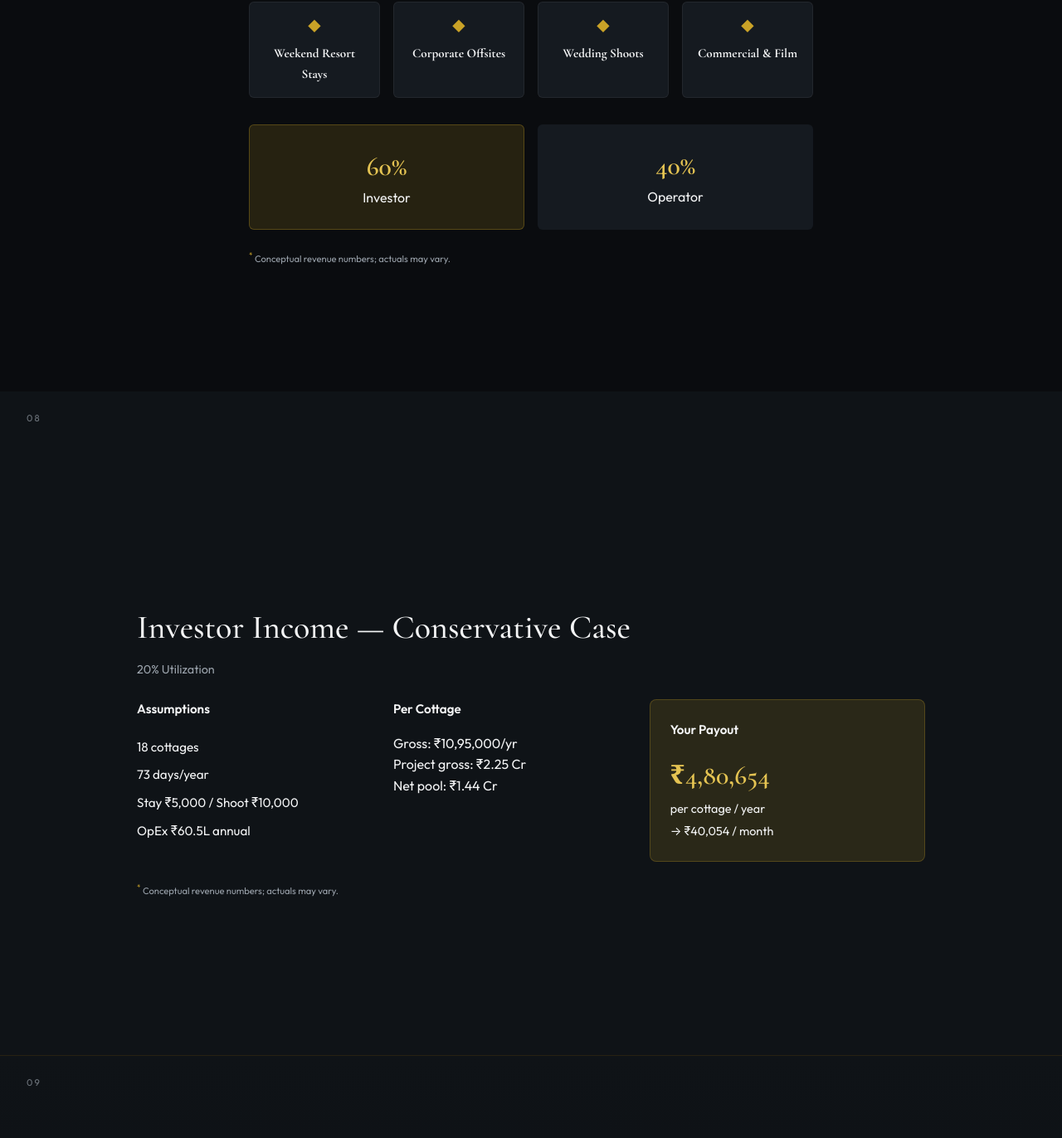
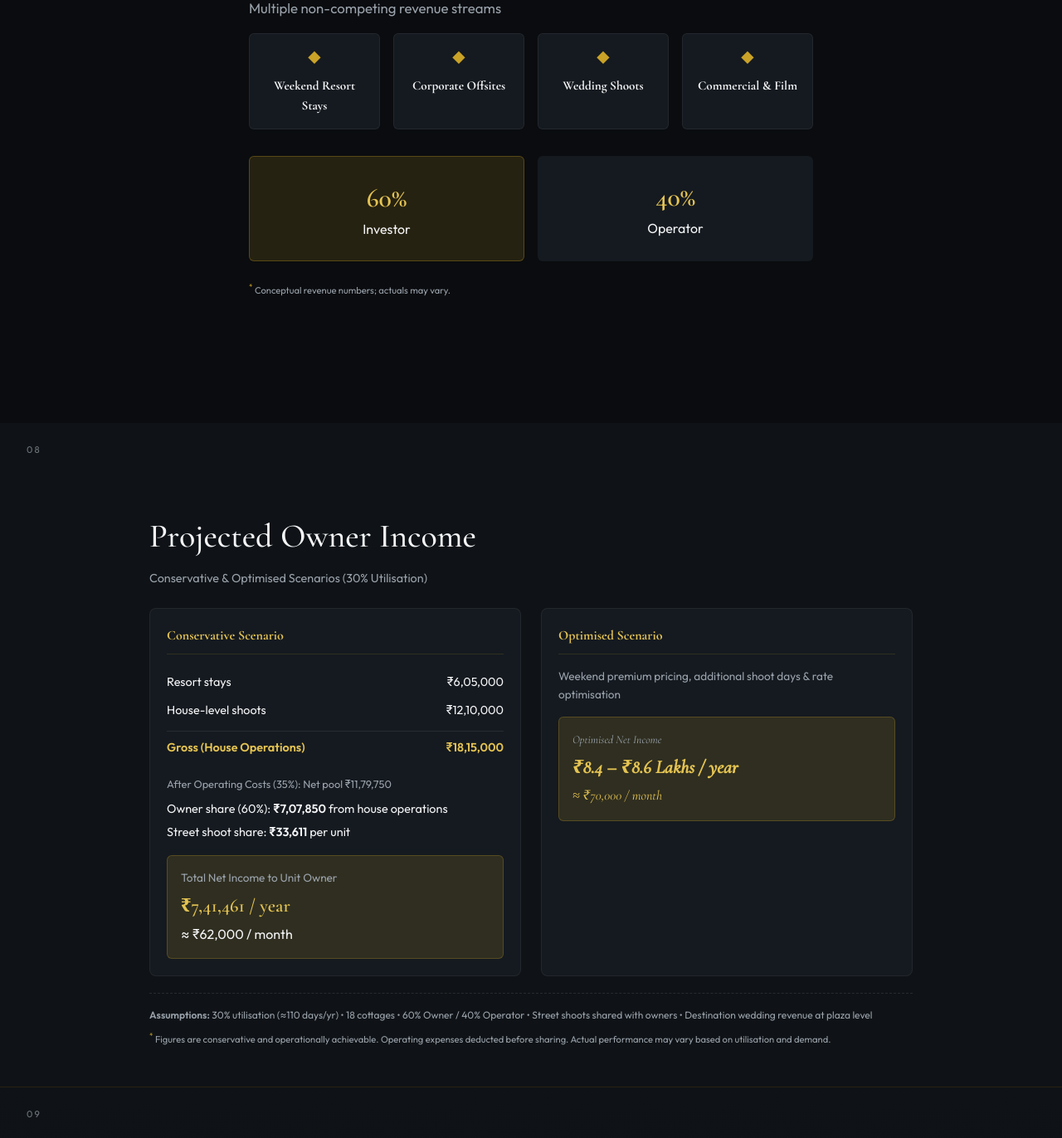
Before and after one commit to vaitahavya/ekam, a PHP site: page / in a window 1280 px wide. Shown: the part 5128-6500 px from the top of the page at 83% size. Run offline with PHP 8.4, Linux system fonts and the light colour scheme.

Commit message:
layout update

```diff
--- a/assets/css/style.css
+++ b/assets/css/style.css
@@ -553,37 +591,89 @@ h2 {
 }
 
 /* ——— INCOME ——— */
-.fp-income .section-content.wide { max-width: 950px; }
+.fp-income .section-content.wide { max-width: 920px; }
 
-.income-layout {
+.income-slide-content { font-size: 0.95rem; }
+
+.income-scenarios {
     display: grid;
-    grid-template-columns: 1fr 1fr 1.2fr;
-    gap: 2rem;
-    margin-bottom: 1.5rem;
+    grid-template-columns: 1fr 1fr;
+    gap: 1.5rem;
+    margin-bottom: 1.25rem;
 }
 
-.income-col h4 { font-size: 0.95rem; margin-bottom: 1rem; }
-.income-col ul { list-style: none; }
-.income-col li { padding: 0.3rem 0; font-size: 0.95rem; }
+.income-scenario {
+    padding: 1.25rem;
+    background: var(--surface);
+    border: 1px solid rgba(255,255,255,0.06);
+    border-radius: 8px;
+}
 
-.highlight-col {
+.income-scenario h4 {
+    font-family: var(--font-serif);
+    font-size: 1rem;
+    color: var(--accent-light);
+    margin-bottom: 1rem;
+    padding-bottom: 0.5rem;
+    border-bottom: 1px solid var(--accent-dim);
+}
+
+.revenue-table { margin-bottom: 1rem; }
+
+.rev-row {
+    display: flex;
+    justify-content: space-between;
+    padding: 0.35rem 0;
+    font-size: 0.9rem;
+}
+
+.rev-row.total {
+    font-weight: 600;
+    color: var(--accent-light);
+    border-top: 1px solid rgba(255,255,255,0.08);
+    margin-top: 0.5rem;
+    padding-top: 0.5rem;
+}
+
+.opex-note { font-size: 0.8rem; color: var(--text-muted); margin-bottom: 0.5rem; }
+.owner-share { font-size: 0.9rem; margin-bottom: 0.35rem; }
+.street-share { font-size: 0.9rem; margin-bottom: 1rem; }
+
+.total-income {
+    padding: 1rem;
     background: var(--accent-dim);
     border: 1px solid rgba(201, 162, 39, 0.25);
-    border-radius: 8px;
-    padding: 1.5rem !important;
+    border-radius: 6px;
 }
 
-.big-num {
+.total-income.highlight { margin-top: 1rem; }
+
+.total-label { font-size: 0.85rem; color: var(--text-muted); margin-bottom: 0.25rem; }
+.total-value {
     font-family: var(--font-serif);
-    font-size: 2rem;
+    font-size: 1.4rem;
     font-weight: 600;
     color: var(--accent-light);
 }
+.total-monthly { font-size: 1rem; margin-top: 0.25rem; }
 
-.per-year, .per-month { font-size: 0.9rem; margin-top: 0.25rem; }
+.optimised-intro {
+    font-size: 0.85rem;
+    color: var(--text-muted);
+    margin-bottom: 1rem;
+}
 
-@media (max-width: 800px) {
-    .income-layout { grid-template-columns: 1fr; }
+.income-footnote {
+    padding-top: 1rem;
+    border-top: 1px dashed rgba(255,255,255,0.1);
+    font-size: 0.75rem;
+    color: var(--text-muted);
+}
+
+.income-footnote p { margin-bottom: 0.5rem; }
+
+@media (max-width: 750px) {
+    .income-scenarios { grid-template-columns: 1fr; }
 }
 
 /* ——— EXIT ——— */
--- a/index.html
+++ b/index.html
@@ -107,7 +107,11 @@
         <!-- SECTION 4 — OVERVIEW -->
         <section id="overview" class="fp-section fp-overview">
             <div class="overview-bg" style="background-image: url('assets/images/90s-8d399499-27af-4cbf-be2c-c64f925acebc.png');"></div>
-            <div class="overview-layout">
+            <div class="overview-layout overview-split">
+                <div class="overview-visual">
+                    <img src="assets/images/ChatGPT_Image_Feb_23__2026__06_28_14_AM-1319a581-2f83-40f0-9bd0-14a35879d4c0.png" alt="Decade Street conceptual site plan">
+                    <p class="site-plan-caption">Conceptual layout — not the final design. Final design will differ; the idea remains the same.</p>
+                </div>
                 <div class="overview-info">
                     <span class="section-num">04</span>
                     <h2>Project Overview</h2>
@@ -149,6 +153,7 @@
                     <span class="price">₹20,000</span>
                     <span class="price-unit">per sq. yard</span>
                 </div>
+                <p class="price-options">250 sq. yard & 300 sq. yard options available</p>
                 <p class="price-note">including construction</p>
                 <ul class="inclusions">
                     <li>Undivided share of land</li>
@@ -205,34 +210,41 @@
 
         <!-- SECTION 8 — INVESTOR INCOME -->
         <section id="income" class="fp-section fp-alt fp-income">
-            <div class="section-content wide">
+            <div class="section-content wide income-slide-content">
                 <span class="section-num">08</span>
-                <h2>Investor Income — Conservative Case</h2>
-                <p class="section-subtitle">20% Utilization</p>
-                <div class="income-layout">
-                    <div class="income-col">
-                        <h4>Assumptions</h4>
-                        <ul>
-                            <li>18 cottages</li>
-                            <li>73 days/year</li>
-                            <li>Stay ₹5,000 / Shoot ₹10,000</li>
-                            <li>OpEx ₹60.5L annual</li>
-                        </ul>
+                <h2>Projected Owner Income</h2>
+                <p class="section-subtitle">Conservative & Optimised Scenarios (30% Utilisation)</p>
+                <div class="income-scenarios">
+                    <div class="income-scenario conservative">
+                        <h4>Conservative Scenario</h4>
+                        <div class="revenue-table">
+                            <div class="rev-row"><span>Resort stays</span><span>₹6,05,000</span></div>
+                            <div class="rev-row"><span>House-level shoots</span><span>₹12,10,000</span></div>
+                            <div class="rev-row total"><span>Gross (House Operations)</span><span>₹18,15,000</span></div>
+                        </div>
+                        <p class="opex-note">After Operating Costs (35%): Net pool ₹11,79,750</p>
+                        <p class="owner-share">Owner share (60%): <strong>₹7,07,850</strong> from house operations</p>
+                        <p class="street-share">Street shoot share: <strong>₹33,611</strong> per unit</p>
+                        <div class="total-income">
+                            <p class="total-label">Total Net Income to Unit Owner</p>
+                            <p class="total-value">₹7,41,461 / year</p>
+                            <p class="total-monthly">≈ ₹62,000 / month</p>
+                        </div>
                     </div>
-                    <div class="income-col">
-                        <h4>Per Cottage</h4>
-                        <p>Gross: ₹10,95,000/yr</p>
-                        <p>Project gross: ₹2.25 Cr</p>
-                        <p>Net pool: ₹1.44 Cr</p>
-                    </div>
-                    <div class="income-col highlight-col">
-                        <h4>Your Payout</h4>
-                        <p class="big-num">₹4,80,654</p>
-                        <p class="per-year">per cottage / year</p>
-                        <p class="per-month">→ ₹40,054 / month</p>
+                    <div class="income-scenario optimised">
+                        <h4>Optimised Scenario</h4>
+                        <p class="optimised-intro">Weekend premium pricing, additional shoot days & rate optimisation</p>
+                        <div class="total-income highlight">
+                            <p class="total-label">Optimised Net Income</p>
+                            <p class="total-value">₹8.4 – ₹8.6 Lakhs / year</p>
+                            <p class="total-monthly">≈ ₹70,000 / month</p>
+                        </div>
                     </div>
                 </div>
-                <p class="disclaimer"><sup>*</sup> Conceptual revenue numbers; actuals may vary.</p>
+                <div class="income-footnote">
+                    <p><strong>Assumptions:</strong> 30% utilisation (≈110 days/yr) • 18 cottages • 60% Owner / 40% Operator • Street shoots shared with owners • Destination wedding revenue at plaza level</p>
+                    <p class="disclaimer"><sup>*</sup> Figures are conservative and operationally achievable. Operating expenses deducted before sharing. Actual performance may vary based on utilisation and demand.</p>
+                </div>
             </div>
         </section>
 
--- a/package.json
+++ b/package.json
@@ -2,5 +2,8 @@
   "name": "decade-street-ekam",
   "version": "1.0.0",
   "description": "Decade Street Ekam — Hospitality Investment Brochure",
-  "private": true
+  "private": true,
+  "scripts": {
+    "dev": "npx serve"
+  }
 }
```
Also changed, not shown: other parts of assets/css/style.css (+38 -0 lines), assets/images/ChatGPT_Image_Feb_23__2026__06_28_14_AM-1319a581-2f83-40f0-9bd0-14a35879d4c0.png (added).
